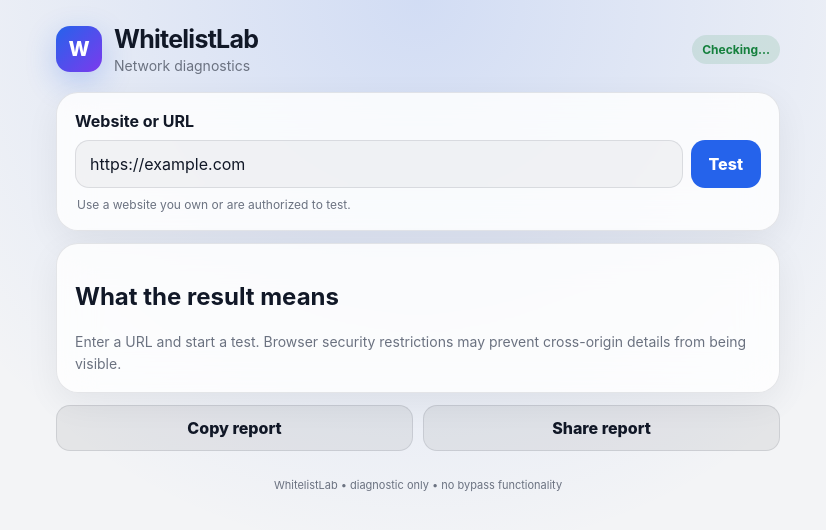
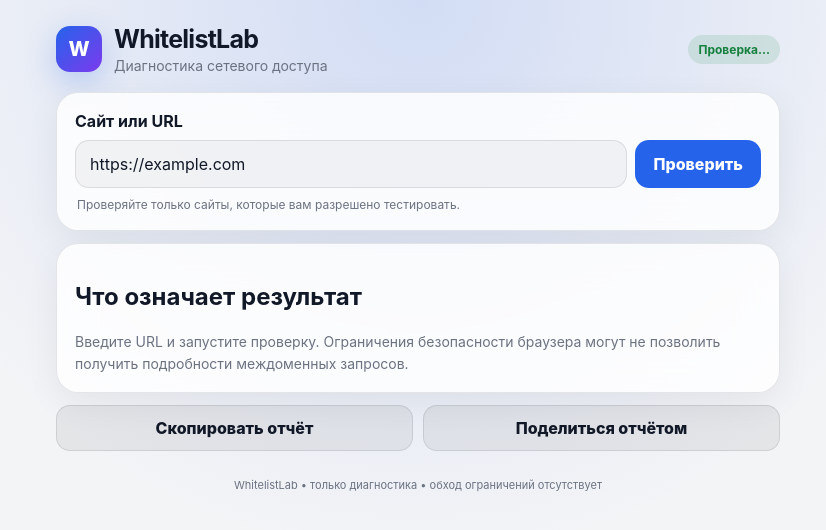
Before and after one commit to uuzad/WhitelistLab, a plain HTML site: page index.html in a window 1280 px wide. Shown: the whole page, without its empty margins (222-1048 px from the left). Drawn offline with Linux system fonts and the light colour scheme.

Commit message:
Перевести интерфейс WhitelistLab на русский

```diff
--- a/index.html
+++ b/index.html
@@ -1,61 +1,61 @@
 <!doctype html>
-<html lang="en">
+<html lang="ru">
 <head>
   <meta charset="utf-8">
   <meta name="viewport" content="width=device-width,initial-scale=1,viewport-fit=cover">
   <meta name="theme-color" content="#111827">
-  <meta name="description" content="WhitelistLab network diagnostics for iPhone and desktop browsers">
+  <meta name="description" content="Диагностика сетевого доступа для iPhone и компьютера">
   <link rel="manifest" href="manifest.webmanifest">
   <link rel="stylesheet" href="styles.css">
-  <title>WhitelistLab</title>
+  <title>WhitelistLab — диагностика сети</title>
 </head>
 <body>
   <main class="app">
     <section class="hero">
       <div class="brand">
         <div class="logo">W</div>
-        <div><h1>WhitelistLab</h1><p>Network diagnostics</p></div>
+        <div><h1>WhitelistLab</h1><p>Диагностика сетевого доступа</p></div>
       </div>
-      <span id="onlineBadge" class="badge">Checking…</span>
+      <span id="onlineBadge" class="badge">Проверка…</span>
     </section>
 
     <section class="card">
-      <label for="url">Website or URL</label>
+      <label for="url">Сайт или URL</label>
       <div class="input-row">
         <input id="url" type="url" inputmode="url" autocomplete="url"
           placeholder="https://example.com" value="https://example.com">
-        <button id="testBtn" type="button">Test</button>
+        <button id="testBtn" type="button">Проверить</button>
       </div>
-      <p class="hint">Use a website you own or are authorized to test.</p>
+      <p class="hint">Проверяйте только сайты, которые вам разрешено тестировать.</p>
     </section>
 
     <section id="resultCard" class="card hidden">
       <div class="result-header">
-        <div><span id="resultIcon" class="result-icon">●</span><span id="resultTitle">Result</span></div>
+        <div><span id="resultIcon" class="result-icon">●</span><span id="resultTitle">Результат</span></div>
         <span id="duration" class="duration">—</span>
       </div>
       <div class="grid">
         <div class="metric"><span>HTTP</span><strong id="httpStatus">—</strong></div>
-        <div class="metric"><span>Type</span><strong id="responseType">—</strong></div>
-        <div class="metric"><span>Online</span><strong id="onlineState">—</strong></div>
-        <div class="metric"><span>Time</span><strong id="timeValue">—</strong></div>
+        <div class="metric"><span>Тип ответа</span><strong id="responseType">—</strong></div>
+        <div class="metric"><span>Интернет</span><strong id="onlineState">—</strong></div>
+        <div class="metric"><span>Время</span><strong id="timeValue">—</strong></div>
       </div>
       <div class="message" id="resultMessage"></div>
     </section>
 
     <section class="card">
-      <h2>What the result means</h2>
+      <h2>Что означает результат</h2>
       <div id="explanation" class="explanation">
-        Enter a URL and start a test. Browser security restrictions may prevent cross-origin details from being visible.
+        Введите URL и запустите проверку. Ограничения безопасности браузера могут не позволить получить подробности междоменных запросов.
       </div>
     </section>
 
     <section class="actions">
-      <button id="copyBtn" class="secondary" type="button">Copy report</button>
-      <button id="shareBtn" class="secondary" type="button">Share report</button>
+      <button id="copyBtn" class="secondary" type="button">Скопировать отчёт</button>
+      <button id="shareBtn" class="secondary" type="button">Поделиться отчётом</button>
     </section>
 
-    <footer><p>WhitelistLab • diagnostic only • no bypass functionality</p></footer>
+    <footer><p>WhitelistLab • только диагностика • обход ограничений отсутствует</p></footer>
   </main>
   <script src="app.js"></script>
 </body>
```
